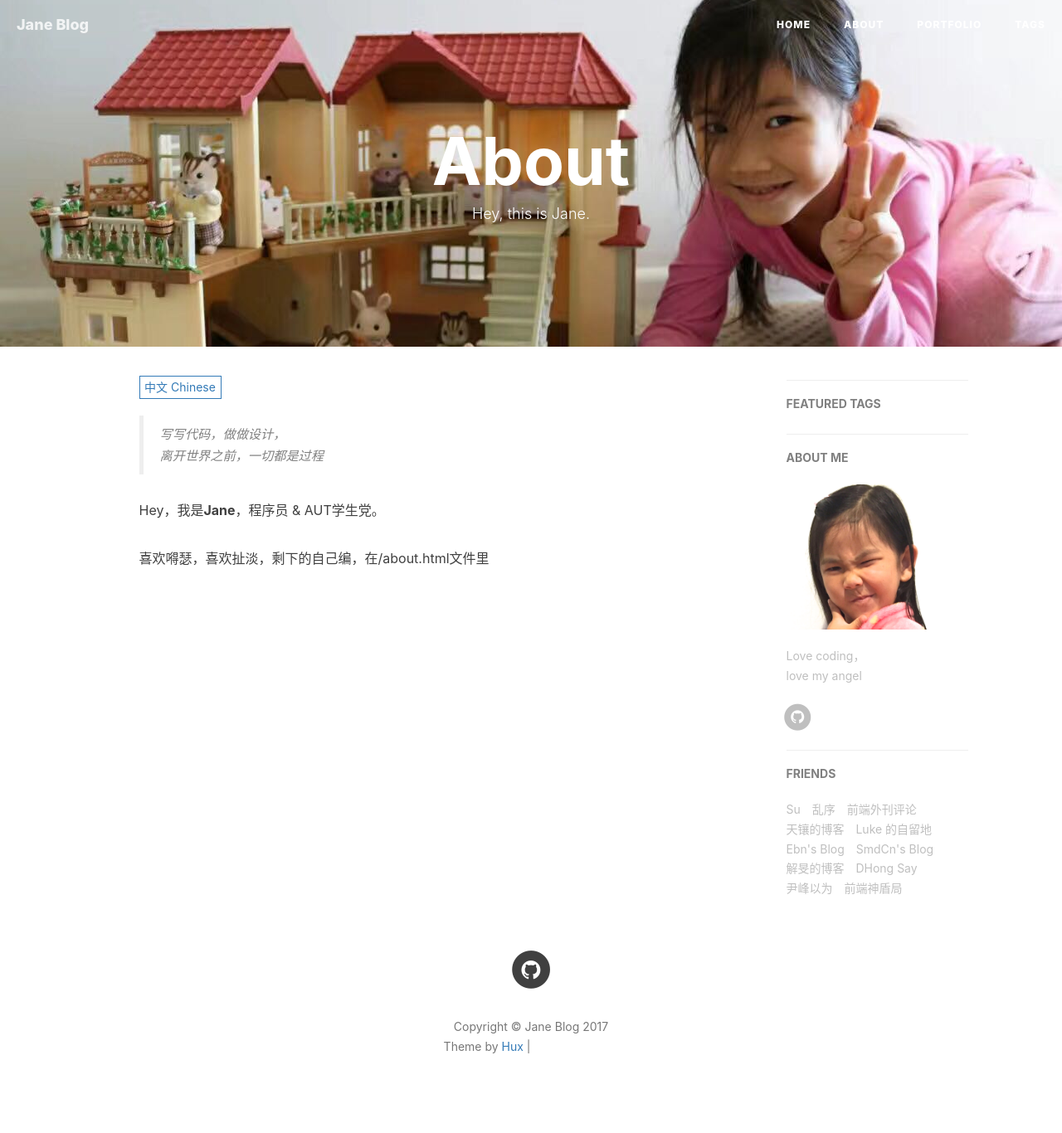
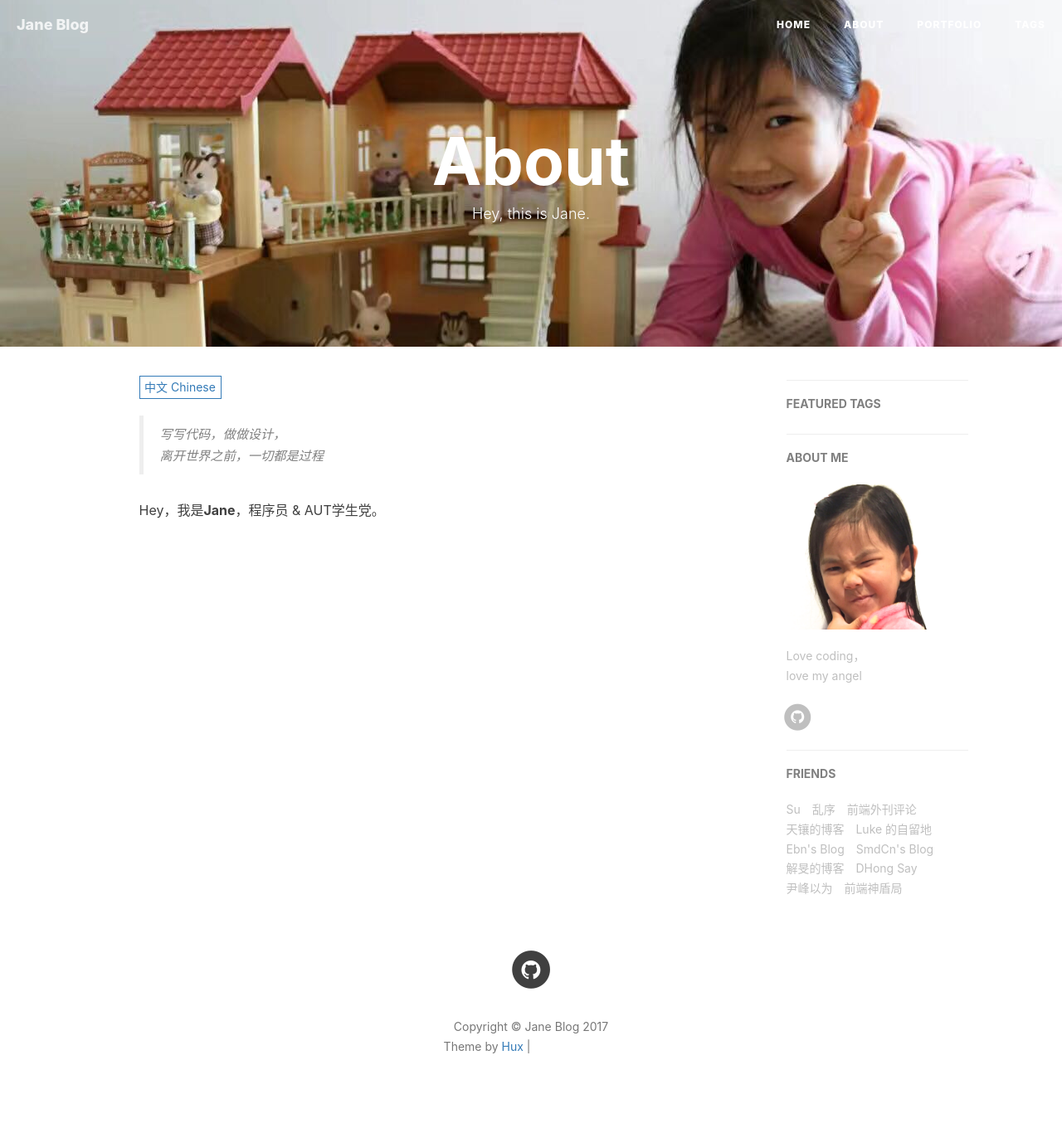
Before and after one commit to Jane27/jane27.github.io, a Jekyll site: the page built from about.html, in a window 1280 px wide. Shown: the whole page at 83% size. Built offline with Jekyll 4.4.1, drawn with Linux system fonts in a browser that asks for light colours; nearby versions of some CDN libraries; comment, search, counter and statistics services are not loaded; some of the changed lines change nothing that is shown; grey boxes are pictures that could not be loaded.

Commit message:
about me

```diff
--- a/about.html
+++ b/about.html
@@ -26,7 +26,8 @@
     -->
 
     <!-- 个人的自我介绍，参考上文-->
-    <p> 喜欢嘚瑟，喜欢扯淡，剩下的自己编，在/about.html文件里</p>
+    <!-- <p> 喜欢嘚瑟，喜欢扯淡，剩下的自己编，在/about.html文件里</p> -->
+
 </div>
 
 <!-- English Version -->
@@ -37,7 +38,18 @@
     <p>Hi, I am <strong>Jane Wang</strong>，you can call me <strong>Jane</strong>. I'm an AUT student and a freelancer engineer who enjoy making amazing happnend (👉 <a href="/portfolio">Portfolio</a> and <a href="https://github.com/Jane27">Github</a>). I have a mater degree of Computer Science from Univerisity Of MALAYA<a href="https://www.um.edu.my">Communication University of China</a> from 2011 - 2013 and continue my PHD in AUT <a href="http://www.aut.ac.nz/"></a></p>
 
     <!-- 多写一些-->
-    <p>Write more...in /about.html</p>
+    <!-- <p>Write more...in /about.html</p> -->
+    Hi, I am Jane Wang, an AUT student and a freelancer engineer who enjoy making amazing happened (👉 Portfolio and Github), you also can call me Jane.
+I am enthusiastic to learn new technologies and willing to share things with others.
+I graduated from Shijiazhuang Railway Institute, Computer school in July 2006, my major is computer science.  After that I worked in local Education Bureau in Information center department as a web master. My routine was quite stable but dull. No challenge No pleasure. Therefore, I decided to change my life.
+
+I stayed in Malaysia for five years, from 2010-2015. During this period I got my master degree in University of Malaya in 2013. Malaysia is a pretty country, beautiful scenery, bright sunshine, delicious food and so on. I am quite keen on this country. But I have to leave there.
+
+I have a lovely daughter, her name is Angel. Now she is 5-year old, in order to give a higher starting point, I came to New Zealand, and doing my PHD degree in AUT. My research area is social context-aware. I love New Zealand as well. It can provide me with a good opportunity to breath new fresh area, and my daughter can enjoy her life in many place.
+
+I enjoy turning complex problems into simple, I am easy going ad talktive. I have a plenty of friends in  NZ.  When I'm not coding you'll find me in the gym.
+
+
 </div>
 
 <!-- Handle Language Change -->
```
